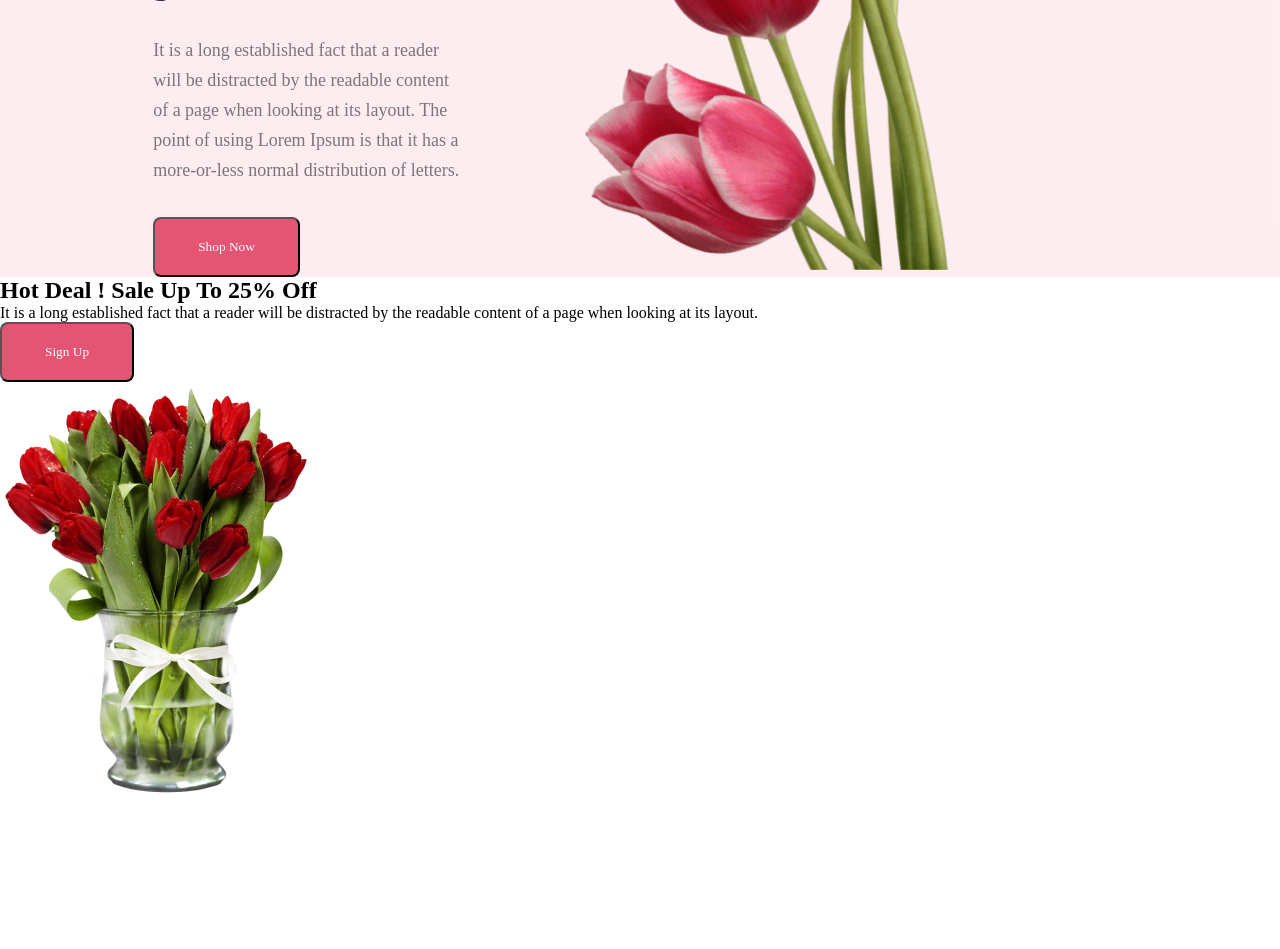
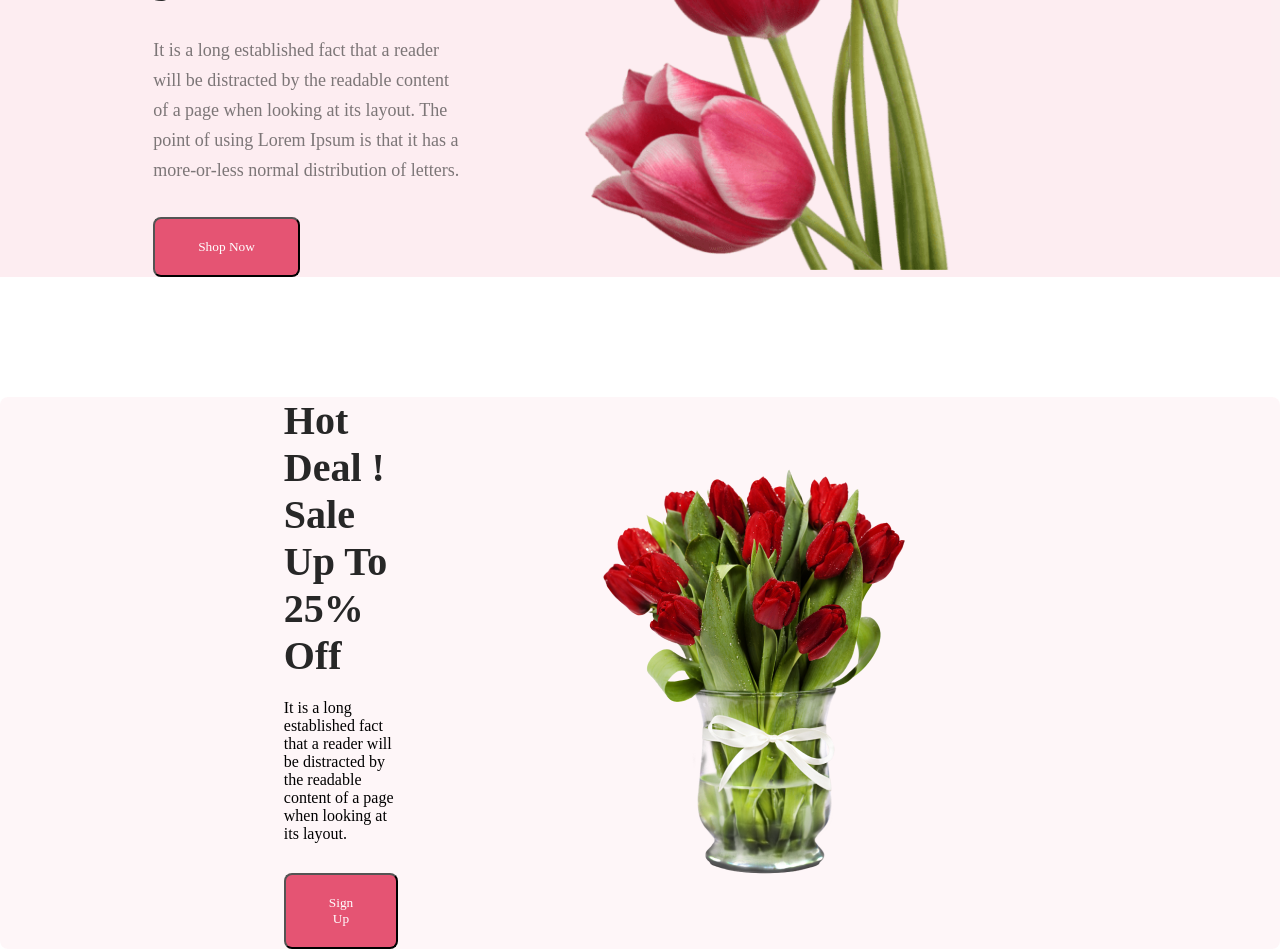
Before and after one commit to abdulbariforhero/Flower-shop-website, a plain HTML site: page index.html in a window 1280 px wide. Shown: the part 543-1492 px from the top of the page. Before the commit the page ends 1349 px from the top, so only its background shows below. Drawn offline with Linux system fonts and the light colour scheme.

Commit message:
added Hot Deal style

```diff
--- a/index.html
+++ b/index.html
@@ -13,7 +13,7 @@
 
 <body>
     <header class="header">
-        <div class="header-content">
+        <div class="header-text">
             <h1 class="header-title title-font">Let's make <br>
                 beautiful flowers, <br> a
                 part of your life.</h1>
@@ -30,8 +30,8 @@
     <main>
         <!-- .hot-deal>img+.hot-deal-content>h2.hot-deal-title+p.hot-deal-description+button.btn -->
         <div class="hot-deal">
-            <div class="hot-deal-content">
-                <h2 class="hot-deal-title">Hot Deal ! Sale Up To 25% Off</h2>
+            <div class="hot-deal-text">
+                <h2 class="hot-deal-title title-font">Hot Deal ! Sale Up To 25% Off</h2>
                 <p class="hot-deal-description">It is a long established fact that a reader will be distracted by the
                     readable content of a page when looking at its layout.</p>
                 <button class="btn">Sign Up</button>
--- a/style.css
+++ b/style.css
@@ -37,8 +37,6 @@
     padding-right: 200px;
 }
 
-.header-content {}
-
 .header-title {
     font-size: 80px;
 }
@@ -57,3 +55,25 @@
     max-width: 600px;
     padding-top: 50px;
 }
+
+/* Hot deal section style */
+.hot-deal {
+    display: flex;
+    justify-content: center;
+    align-items: center;
+    margin-top: 120px;
+    border-radius: 8px;
+    background: rgba(229, 84, 115, 0.05);
+    padding-left: 360px;
+    padding-right: 440px;
+    gap: 200px;
+}
+
+.hot-deal-title{
+    color: #272727;
+}
+
+.hot-deal-description{
+    padding-top: 20px;
+    padding-bottom: 30px;
+}
```
